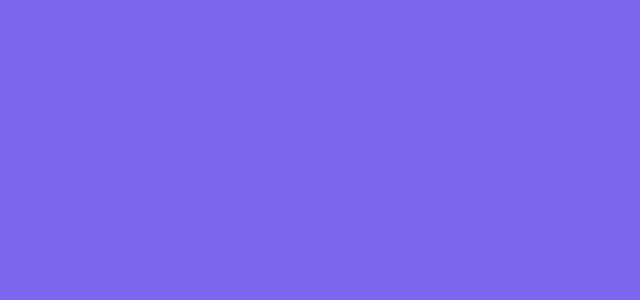
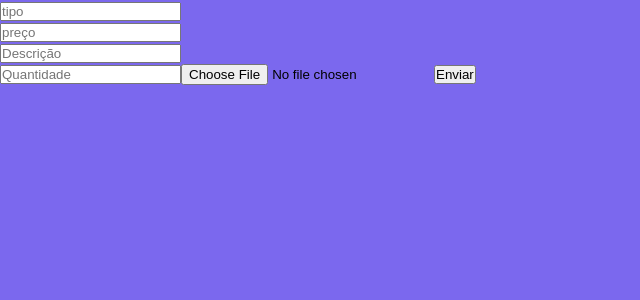
Before and after one commit to cexes/DiasCom-Front-End, a React (Create React App) app: page /register/new/prd in a window 1280 px wide. Before the commit this address had no page. Shown: the top 300 px of the page, without its empty margins (0-640 px from the left). Built offline with nearby package versions, Linux system fonts and the light colour scheme.

Commit message:
missing send image

```diff
--- a/src/App.js
+++ b/src/App.js
@@ -2,6 +2,7 @@ import React from 'react';
 import { BrowserRouter, Routes, Route } from 'react-router-dom'
 import Nave from './components/navebar'
 import PrPage from './pages/produtos'
+import RegisterNewPrd from './pages/registerprd'
 function App() {
    return(
           <BrowserRouter>
@@ -9,6 +10,7 @@ function App() {
                    <Route path='/' element={<Nave/>}></Route>
                    <Route path='/produtos' element={<PrPage/>}></Route>
                    <Route path='socialmidia' element={<PrPage/>}></Route>
+                   <Route path='register/new/prd' element={<RegisterNewPrd/>}></Route>
                 </Routes>
               </BrowserRouter>
    )
--- /dev/null
+++ b/src/pages/registerprd.js
@@ -0,0 +1,80 @@
+import { useState } from "react";
+import axios from "axios";
+
+
+function RegisterNewPrd() {
+      const [newPrd, setNewPrd] = useState({
+         type: '',
+         price: undefined,
+         description: '',
+         amount: undefined,
+         image: undefined,
+
+      })
+
+     const [image,setImage] = useState('');
+
+
+    function SetForm(event, key){
+        setNewPrd({...newPrd,
+            [key]:event.target.value})
+    }
+
+    async function Handle(event){
+         event.preventDefault()
+         //const send = await axios.post('/registernewprd',newPrd);
+         console.log(image)
+
+
+     };
+
+    return (
+        <div>
+            <form onSubmit={Handle} enctype="multipart/form-data">
+                <input type="text"
+                 name="type"
+                 placeholder="tipo"
+                 value={newPrd.type}
+                 onChange={(event)=>SetForm(event,'type')}
+                 ></input>
+
+                <br/>
+                <input type="number"
+                 name="price"
+                 placeholder="preço"
+                 value={newPrd.price}
+                 onChange={(event)=>SetForm(event,'price')}
+               ></input><br/>
+
+                <input type="text"
+                name="description"
+                value={newPrd.description}
+                placeholder="Descrição"
+                onChange={(event)=>SetForm(event,'description')}
+                ></input>
+                <br/>
+
+                <input
+                type="number"
+                name="amount"
+                placeholder="Quantidade"
+                value={newPrd.amount}
+                onChange={(event)=>SetForm(event,'amount')}
+                ></input>
+
+                <input
+                type='file'
+                name ="SendImage"
+
+                onChange={event => setImage(event.target.files[0])
+}
+                ></input>
+
+
+                <button type="submit">Enviar</button>
+            </form>
+         </div>
+    );
+};
+
+export default RegisterNewPrd;
```
